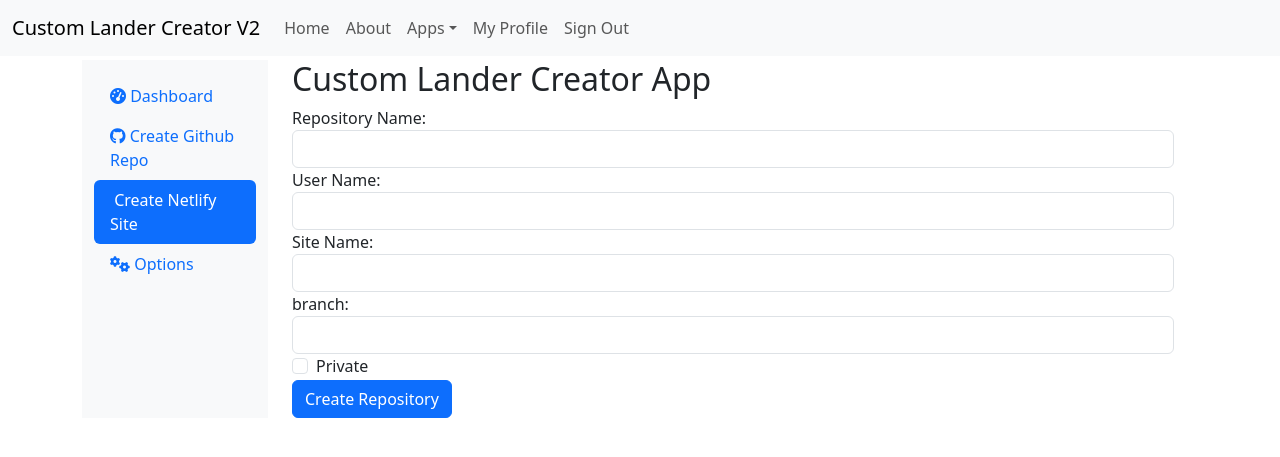
After one commit to geopopos/custom_lander_v2, a Django app: page /custom_lander/create_netlify_site/ in a window 1280 px wide. The commit adds this page. Shown: the top 457 px of the page. Run offline with Django 4.2, Linux system fonts and the light colour scheme; the visitor is signed in with stand-in values (Sample User, id 1); parts of the project's set-up code (start-up, migrations or seed data) failed here and were passed over; some libraries are stand-ins or nearby versions.

Commit message:
initial implementation of netlify site deploy view

```diff
--- a/custom_lander_creator_v2/custom_lander_creator/urls.py
+++ b/custom_lander_creator_v2/custom_lander_creator/urls.py
@@ -3,6 +3,7 @@
 from .views import github_redirect_view
 from .views import github_repo_view
 from .views import home_view
+from .views import netlify_deploy_view
 from .views import netlify_redirect_view
 from .views import options_view
 
@@ -13,4 +14,5 @@
     path("options/netlify_redirect/", netlify_redirect_view, name="netlify_redirect"),
     path("options/github_redirect/", github_redirect_view, name="github_redirect"),
     path("create_github_repo/", github_repo_view, name="create_github_repo"),
+    path("create_netlify_site/", netlify_deploy_view, name="create_netlify_site"),
 ]
--- a/custom_lander_creator_v2/custom_lander_creator/views.py
+++ b/custom_lander_creator_v2/custom_lander_creator/views.py
@@ -6,6 +6,7 @@
 from django.conf import settings
 from django.contrib import messages
 from django.contrib.auth.mixins import LoginRequiredMixin
+from django.http import JsonResponse
 from django.shortcuts import redirect
 from django.shortcuts import render
 from django.utils.html import format_html
@@ -274,3 +275,54 @@
 
 
 github_repo_view = GithubRepoView.as_view()
+
+
+class NetlifyDeployView(LoginRequiredMixin, View):
+    def get(self, request, *args, **kwargs):
+        return render(request, "custom_lander_creator/create_netlify_site.html")
+
+    def post(self, request, *args, **kwargs):
+        token_record = OAuthToken.objects.filter(user=request.user, provider="netlify")
+        access_token = token_record[0].access_token
+        headers = {
+            "Authorization": f"Bearer {access_token}",
+            "Content-Type": "application/json",
+        }
+
+        repo_name = request.POST.get("repo_name")
+        gh_username = request.POST.get("gh_username")
+        site_name = request.POST.get("site_name")
+        branch = request.POST.get("branch")
+        repo_private = request.POST.get("repo_private")
+
+        url = "https://api.netlify.com/api/v1/sites"
+
+        # Prepare the payload for the API request
+        payload = {
+            "name": site_name,
+            "account_slug": "geopopos",
+            "repo": {
+                "repo_path": f"{gh_username}/{repo_name}",
+                "repo_branch": branch
+                if branch
+                else "main",  # Default to "main" if branch is not specified
+                "public_repo": not bool(
+                    repo_private,
+                ),  # Convert the checkbox value to a boolean
+                "private_logs": bool(repo_private),
+                "repo_url": f"https://github.com/{gh_username}/{repo_name}",
+                "provider": "github",
+            },
+        }
+
+        response = requests.post(
+            url,
+            headers=headers,
+            json=payload,
+            timeout=10,
+        )
+
+        return JsonResponse(response.json())
+
+
+netlify_deploy_view = NetlifyDeployView.as_view()
--- /dev/null
+++ b/custom_lander_creator_v2/templates/custom_lander_creator/create_netlify_site.html
@@ -0,0 +1,49 @@
+{% extends "custom_lander_creator/custom_lander_creator_base.html" %}
+
+{% block title %}
+  Custom Lander Creator Dash
+{% endblock title %}
+{% block inner_content %}
+  <form method="post"
+        action="{% url 'custom_lander_creator:create_netlify_site' %}"
+        class="needs-validation"
+        novalidate>
+    {% csrf_token %}
+    <div class="form-group">
+      <label for="repo_name">Repository Name:</label>
+      <input type="text"
+             id="repo_name"
+             name="repo_name"
+             class="form-control"
+             required />
+    </div>
+    <div class="form-group">
+      <label for="gh_username">User Name:</label>
+      <input type="text"
+             id="gh_username"
+             name="gh_username"
+             class="form-control"
+             required />
+    </div>
+    <div class="form-group">
+      <label for="site_name">Site Name:</label>
+      <input type="text"
+             id="site_name"
+             name="site_name"
+             class="form-control"
+             required />
+    </div>
+    <div class="form-group">
+      <label for="branch">branch:</label>
+      <input type="text" id="branch" name="branch" class="form-control" />
+    </div>
+    <div class="form-check">
+      <input type="checkbox"
+             id="repo_private"
+             name="repo_private"
+             class="form-check-input" />
+      <label for="repo_private" class="form-check-label">Private</label>
+    </div>
+    <button type="submit" class="btn btn-primary">Create Repository</button>
+  </form>
+{% endblock inner_content %}
--- a/custom_lander_creator_v2/templates/custom_lander_creator/custom_lander_creator_base.html
+++ b/custom_lander_creator_v2/templates/custom_lander_creator/custom_lander_creator_base.html
@@ -28,6 +28,13 @@
               </a>
             </li>
             <li class="nav-item">
+              {% url 'custom_lander_creator:create_netlify_site' as netlify_creator %}
+              <a class="nav-link {% if request.path == netlify_creator %}active{% endif %}"
+                 href="{{ netlify_creator }}">
+                <i class="fa-solid fa-browser"></i> Create Netlify Site
+              </a>
+            </li>
+            <li class="nav-item">
               {% url 'custom_lander_creator:options' as options_url %}
               <a class="nav-link {% if request.path == options_url %}active{% endif %}"
                  href="{{ options_url }}">
```
